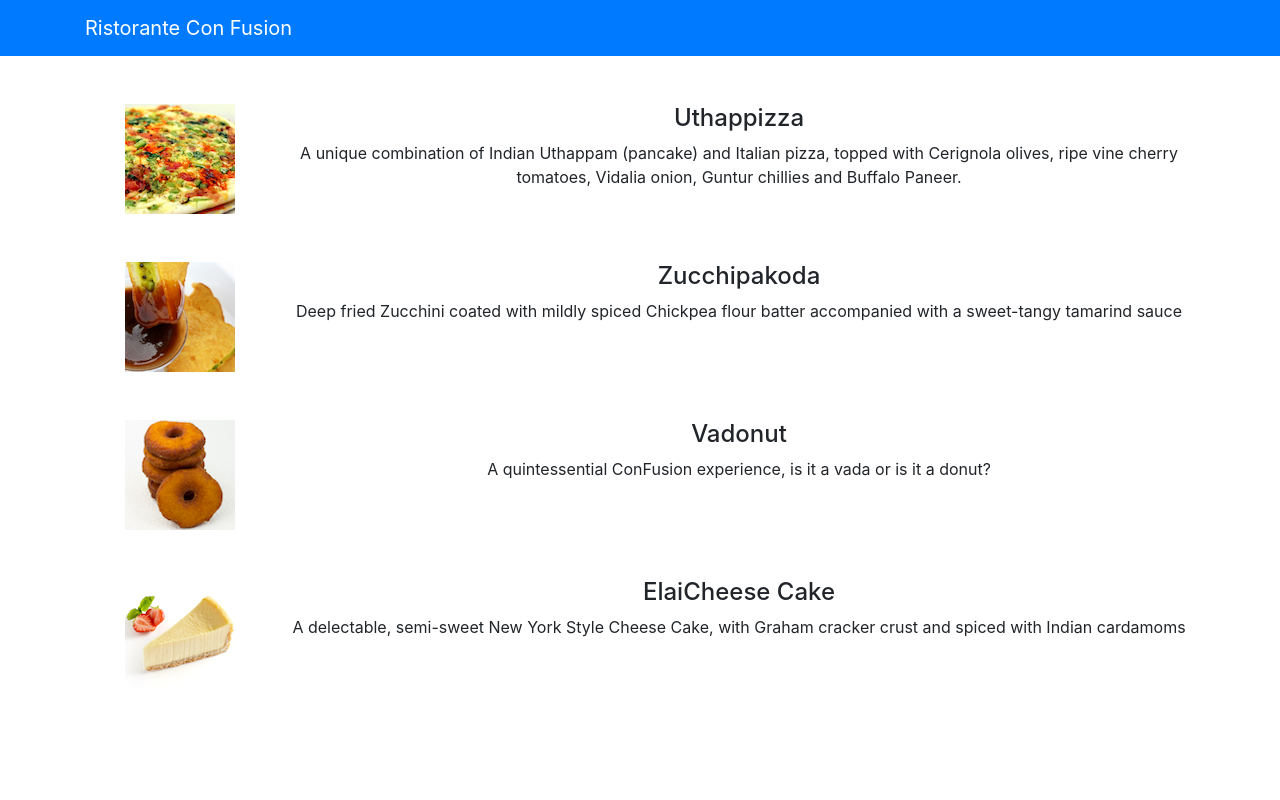
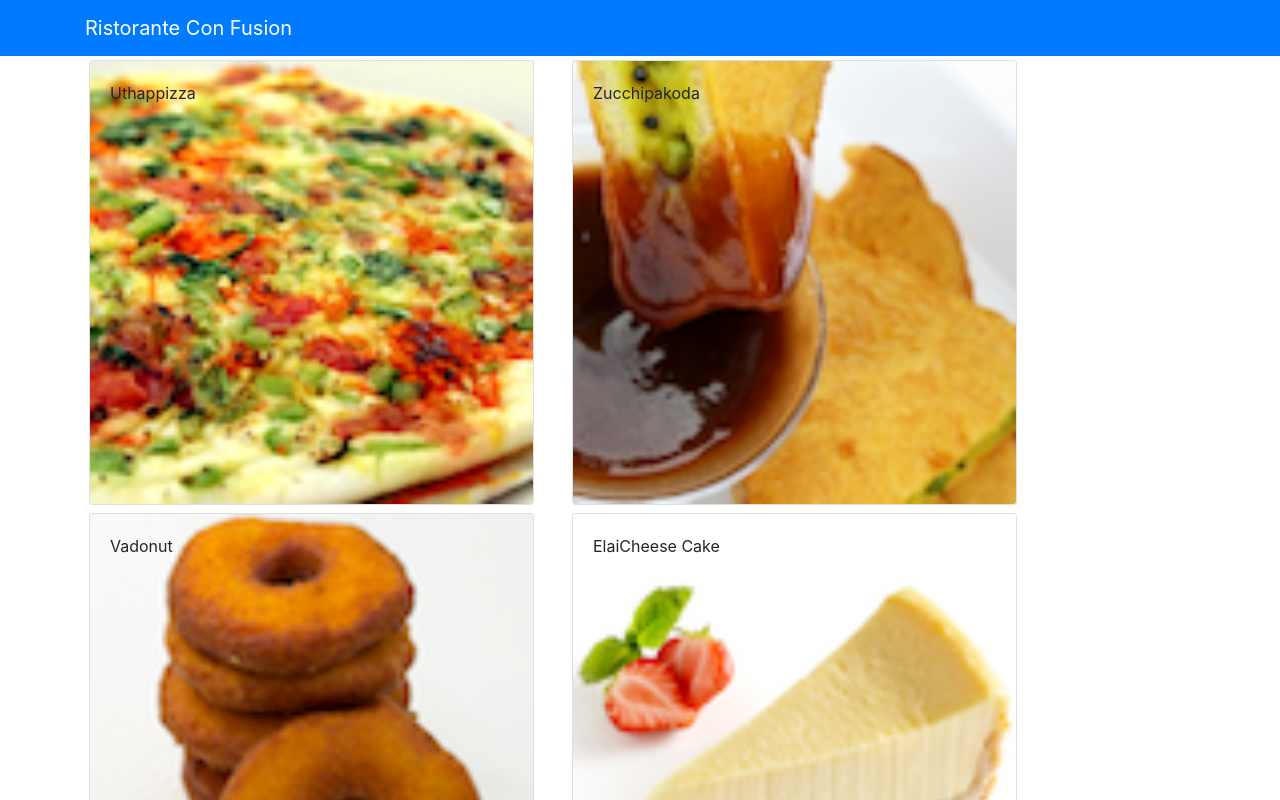
Before and after one commit to Bepul-Hossain/coursera-Front-End-Web-Development-with-React, a React (Create React App) app: page / in a window 1280 px wide. Shown: the top 800 px of the page. Built offline with nearby package versions, Linux system fonts and the light colour scheme.

Commit message:
Components Part 2

```diff
--- a/src/App.css
+++ b/src/App.css
@@ -1,4 +1,4 @@
-.App {
+/* .App {
   text-align: center;
 }
 
@@ -35,4 +35,4 @@
   to {
     transform: rotate(360deg);
   }
-}
+} */
--- a/src/App.js
+++ b/src/App.js
@@ -4,17 +4,24 @@
 import "./App.css";
 import { Navbar, NavbarBrand } from "reactstrap";
 import Menu from "./components/MenuComponent.js";
+import { DISHES } from "./shared/dishes";
 
 class App extends Component {
+  constructor(props) {
+    super(props);
+    this.state = {
+      dishes: DISHES,
+    };
+  }
   render() {
     return (
-      <div className="App">
+      <div>
         <Navbar dark color="primary">
           <div className="container">
             <NavbarBrand href="/">Ristorante Con Fusion</NavbarBrand>
           </div>
         </Navbar>
-        <Menu />
+        <Menu dishes={this.state.dishes} />
       </div>
     );
   }
--- a/src/components/MenuComponent.js
+++ b/src/components/MenuComponent.js
@@ -1,76 +1,64 @@
 import React, { Component } from "react";
-import { Media } from "reactstrap";
+import {
+  Media,
+  Card,
+  CardImg,
+  CardBody,
+  CardTitle,
+  CardText,
+  CardImgOverlay,
+} from "reactstrap";
 
 class Menu extends Component {
   constructor(props) {
     super(props);
+
     this.state = {
-      dishes: [
-        {
-          id: 0,
-          name: "Uthappizza",
-          image: "assets/images/uthappizza.png",
-          category: "mains",
-          label: "Hot",
-          price: "4.99",
-          description:
-            "A unique combination of Indian Uthappam (pancake) and Italian pizza, topped with Cerignola olives, ripe vine cherry tomatoes, Vidalia onion, Guntur chillies and Buffalo Paneer.",
-        },
-        {
-          id: 1,
-          name: "Zucchipakoda",
-          image: "assets/images/zucchipakoda.png",
-          category: "appetizer",
-          label: "",
-          price: "1.99",
-          description:
-            "Deep fried Zucchini coated with mildly spiced Chickpea flour batter accompanied with a sweet-tangy tamarind sauce",
-        },
-        {
-          id: 2,
-          name: "Vadonut",
-          image: "assets/images/vadonut.png",
-          category: "appetizer",
-          label: "New",
-          price: "1.99",
-          description:
-            "A quintessential ConFusion experience, is it a vada or is it a donut?",
-        },
-        {
-          id: 3,
-          name: "ElaiCheese Cake",
-          image: "assets/images/elaicheesecake.png",
-          category: "dessert",
-          label: "",
-          price: "2.99",
-          description:
-            "A delectable, semi-sweet New York Style Cheese Cake, with Graham cracker crust and spiced with Indian cardamoms",
-        },
-      ],
+      selectedDish: null,
     };
   }
 
+  onDishSelect(dish) {
+    this.setState({ selectedDish: dish });
+  }
+
+  renderDish(dish) {
+    if (dish != null) {
+      return (
+        <Card>
+          <CardImg top src={dish.image} alt={dish.name} />
+          <CardBody>
+            <CardTitle>{dish.name}</CardTitle>
+            <CardText>{dish.description}</CardText>
+          </CardBody>
+        </Card>
+      );
+    } else {
+      return <div></div>;
+    }
+  }
+
   render() {
-    const menu = this.state.dishes.map((dish) => {
+    const menu = this.props.dishes.map((dish) => {
       return (
-        <div key={dish.id} className="col-12 mt-5">
-          <Media tag="li">
-            <Media left middle>
-              <Media object src={dish.image} alt={dish.name} />
-            </Media>
-            <Media body className="ml-5">
-              <Media heading>{dish.name}</Media>
-              <p>{dish.description}</p>
-            </Media>
-          </Media>
+        <div className="col-12 col-md-5 m-1">
+          <Card key={dish.id} onClick={() => this.onDishSelect(dish)}>
+            <CardImg width="100%" src={dish.image} alt={dish.name} />
+            <CardImgOverlay>
+              <CardTitle>{dish.name}</CardTitle>
+            </CardImgOverlay>
+          </Card>
         </div>
       );
     });
 
     return (
       <div className="container">
+        <div className="row">{menu}</div>
         <div className="row">
-          <Media list>{menu}</Media>
+          <div className="col-12 col-md-5 m-1">
+            {this.renderDish(this.state.selectedDish)}
+          </div>
         </div>
       </div>
     );
--- /dev/null
+++ b/src/shared/dishes.js
@@ -0,0 +1,186 @@
+export const DISHES =
+    [
+        {
+        id: 0,
+        name:'Uthappizza',
+        image: 'assets/images/uthappizza.png',
+        category: 'mains',
+        label:'Hot',
+        price:'4.99',
+        description:'A unique combination of Indian Uthappam (pancake) and Italian pizza, topped with Cerignola olives, ripe vine cherry tomatoes, Vidalia onion, Guntur chillies and Buffalo Paneer.',
+        comments: [
+            {
+            id: 0,
+            rating: 5,
+            comment: "Imagine all the eatables, living in conFusion!",
+            author: "John Lemon",
+            date: "2012-10-16T17:57:28.556094Z"
+            },
+            {
+            id: 1,
+            rating: 4,
+            comment: "Sends anyone to heaven, I wish I could get my mother-in-law to eat it!",
+            author: "Paul McVites",
+            date: "2014-09-05T17:57:28.556094Z"
+            },
+            {
+            id: 2,
+            rating: 3,
+            comment: "Eat it, just eat it!",
+            author: "Michael Jaikishan",
+            date: "2015-02-13T17:57:28.556094Z"
+            },
+            {
+            id: 3,
+            rating: 4,
+            comment: "Ultimate, Reaching for the stars!",
+            author: "Ringo Starry",
+            date: "2013-12-02T17:57:28.556094Z"
+            },
+            {
+            id: 4,
+            rating: 2,
+            comment: "It's your birthday, we're gonna party!",
+            author: "25 Cent",
+            date: "2011-12-02T17:57:28.556094Z"
+            }
+        ]                        },
+        {
+        id: 1,
+        name:'Zucchipakoda',
+        image: 'assets/images/zucchipakoda.png',
+        category: 'appetizer',
+        label:'',
+        price:'1.99',
+        description:'Deep fried Zucchini coated with mildly spiced Chickpea flour batter accompanied with a sweet-tangy tamarind sauce',
+        comments: [
+            {
+            id: 0,
+            rating: 5,
+            comment: "Imagine all the eatables, living in conFusion!",
+            author: "John Lemon",
+            date: "2012-10-16T17:57:28.556094Z"
+            },
+            {
+            id: 1,
+            rating: 4,
+            comment: "Sends anyone to heaven, I wish I could get my mother-in-law to eat it!",
+            author: "Paul McVites",
+            date: "2014-09-05T17:57:28.556094Z"
+            },
+            {
+            id: 2,
+            rating: 3,
+            comment: "Eat it, just eat it!",
+            author: "Michael Jaikishan",
+            date: "2015-02-13T17:57:28.556094Z"
+            },
+            {
+            id: 3,
+            rating: 4,
+            comment: "Ultimate, Reaching for the stars!",
+            author: "Ringo Starry",
+            date: "2013-12-02T17:57:28.556094Z"
+            },
+            {
+            id: 4,
+            rating: 2,
+            comment: "It's your birthday, we're gonna party!",
+            author: "25 Cent",
+            date: "2011-12-02T17:57:28.556094Z"
+            }
+        ]
+        },
+        {
+        id: 2,
+        name:'Vadonut',
+        image: 'assets/images/vadonut.png',
+        category: 'appetizer',
+        label:'New',
+        price:'1.99',
+        description:'A quintessential ConFusion experience, is it a vada or is it a donut?',
+        comments: [
+            {
+            id: 0,
+            rating: 5,
+            comment: "Imagine all the eatables, living in conFusion!",
+            author: "John Lemon",
+            date: "2012-10-16T17:57:28.556094Z"
+            },
+            {
+            id: 1,
+            rating: 4,
+            comment: "Sends anyone to heaven, I wish I could get my mother-in-law to eat it!",
+            author: "Paul McVites",
+            date: "2014-09-05T17:57:28.556094Z"
+            },
+            {
+            id: 2,
+            rating: 3,
+            comment: "Eat it, just eat it!",
+            author: "Michael Jaikishan",
+            date: "2015-02-13T17:57:28.556094Z"
+            },
+            {
+            id: 3,
+            rating: 4,
+            comment: "Ultimate, Reaching for the stars!",
+            author: "Ringo Starry",
+            date: "2013-12-02T17:57:28.556094Z"
+            },
+            {
+            id: 4,
+            rating: 2,
+            comment: "It's your birthday, we're gonna party!",
+            author: "25 Cent",
+            date: "2011-12-02T17:57:28.556094Z"
+            }
+        ]
+        },
+        {
+        id: 3,
+        name:'ElaiCheese Cake',
+        image: 'assets/images/elaicheesecake.png',
+        category: 'dessert',
+        label:'',
+        price:'2.99',
+        description:'A delectable, semi-sweet New York Style Cheese Cake, with Graham cracker crust and spiced with Indian cardamoms',
+        comments: [
+            {
+            id: 0,
+            rating: 5,
+            comment: "Imagine all the eatables, living in conFusion!",
+            author: "John Lemon",
+            date: "2012-10-16T17:57:28.556094Z"
+            },
+            {
+            id: 1,
+            rating: 4,
+            comment: "Sends anyone to heaven, I wish I could get my mother-in-law to eat it!",
+            author: "Paul McVites",
+            date: "2014-09-05T17:57:28.556094Z"
+            },
+            {
+            id: 2,
+            rating: 3,
+            comment: "Eat it, just eat it!",
+            author: "Michael Jaikishan",
+            date: "2015-02-13T17:57:28.556094Z"
+            },
+            {
+            id: 3,
+            rating: 4,
+            comment: "Ultimate, Reaching for the stars!",
+            author: "Ringo Starry",
+            date: "2013-12-02T17:57:28.556094Z"
+            },
+            {
+            id: 4,
+            rating: 2,
+            comment: "It's your birthday, we're gonna party!",
+            author: "25 Cent",
+            date: "2011-12-02T17:57:28.556094Z"
+            }
+        ]
+        }
+    ];
```
